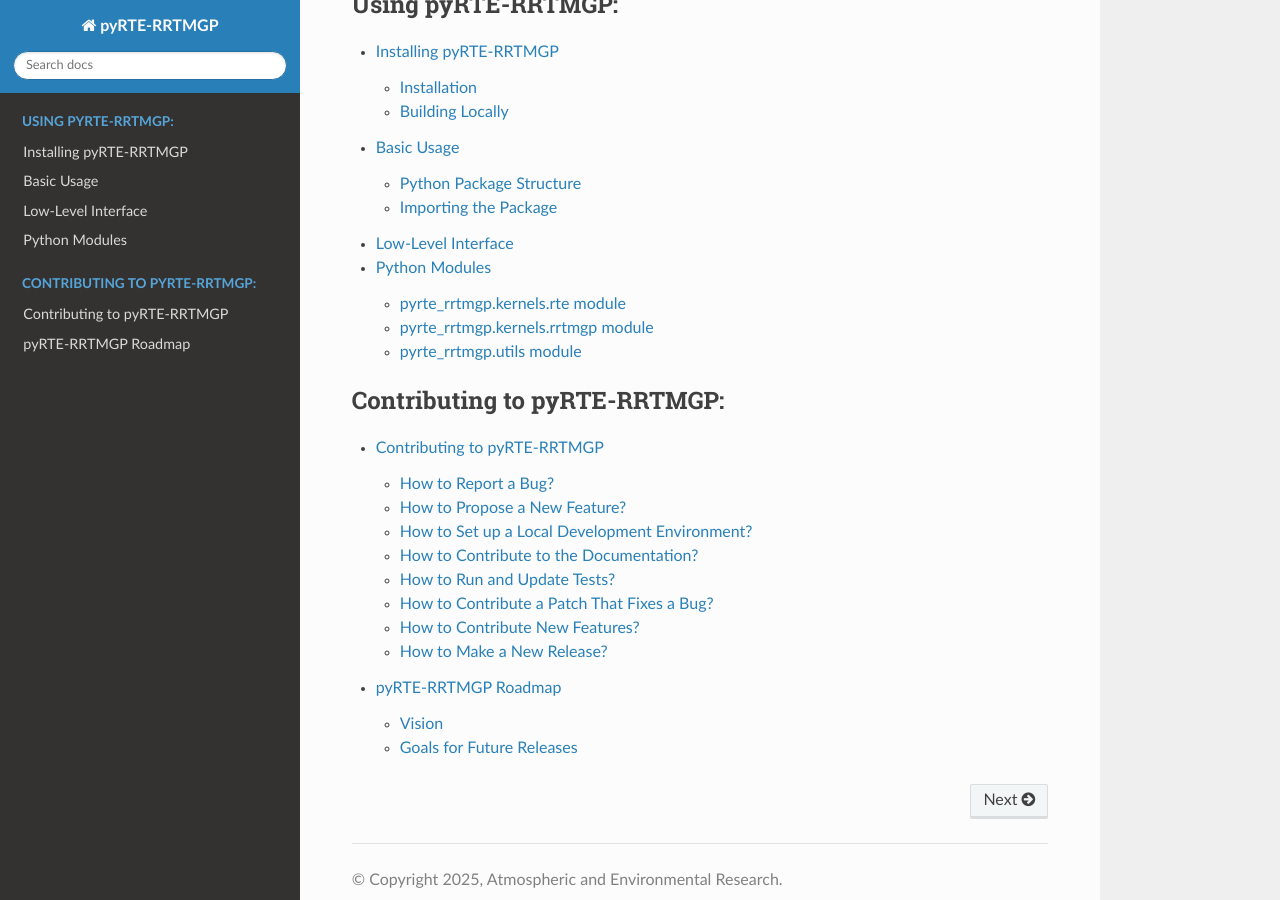
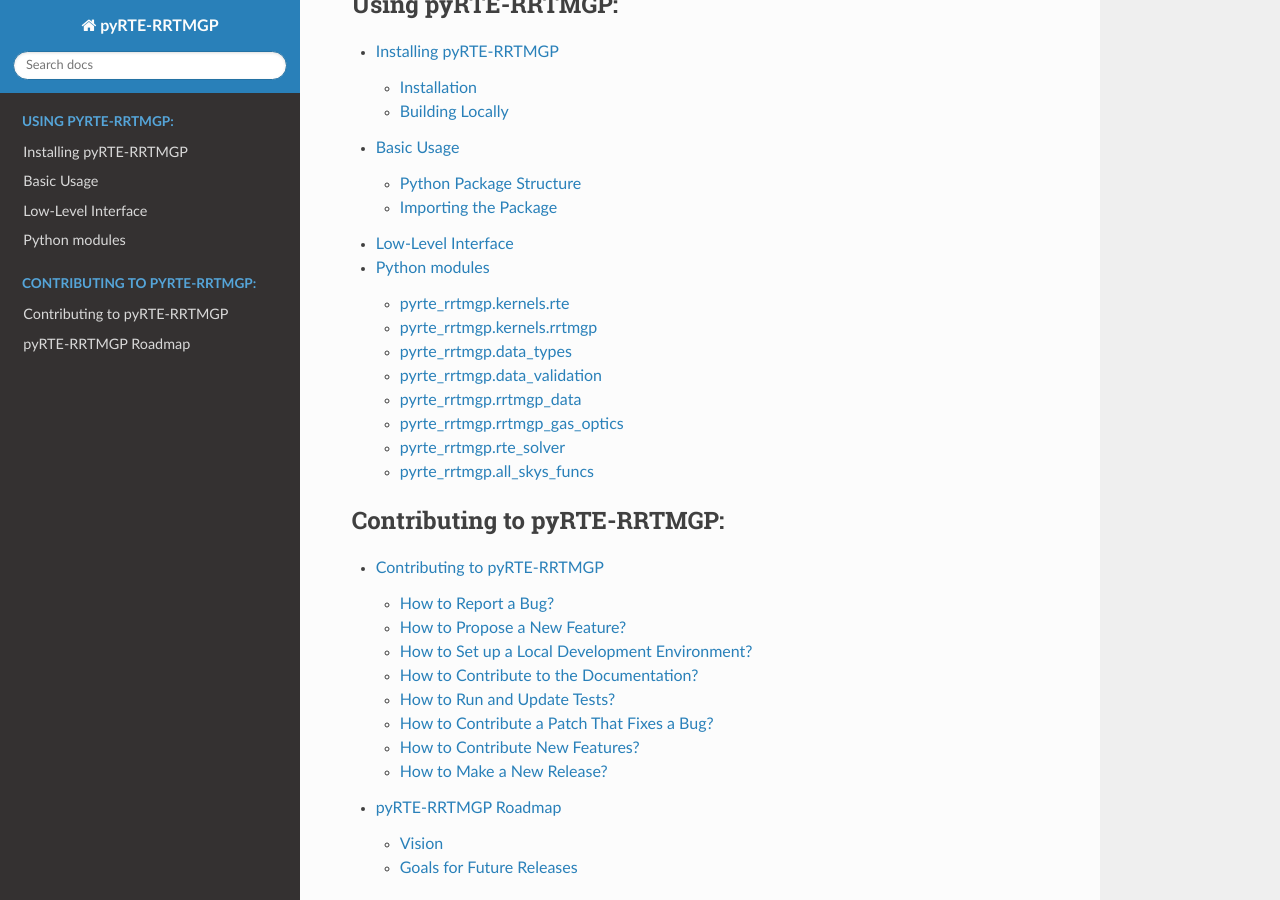
Before and after one commit to earth-system-radiation/pyRTE-RRTMGP, a Sphinx documentation site: the page built from docs/source/index.rst, in a window 1280 px wide and 900 px high, scrolled down 485 px. Built offline with Sphinx 7.4.7 and the Read the Docs theme 3.1.0, drawn with Linux system fonts in a browser that asks for light colours.

```diff
--- a/docs/source/reference_guide/pyrte_rrtmgp_python_modules.rst
+++ b/docs/source/reference_guide/pyrte_rrtmgp_python_modules.rst
@@ -1,6 +1,6 @@
 .. _module_ref:
 
-Python Modules
+Python modules
 ==============
 
 The documentation below provides details for several of the high-level functions wrapping the underlying Fortran code.
@@ -8,26 +8,69 @@ The documentation below provides details for several of the high-level functions
 For more information about the low-level functions available in the ``pyrte_rrtmgp.pyrte_rrtmgp`` submodule, please go to :ref:`low_level_interface`.
 
 
-pyrte\_rrtmgp.kernels.rte module
---------------------------------
+pyrte\_rrtmgp.kernels.rte
+-------------------------
 
 .. automodule:: pyrte_rrtmgp.kernels.rte
    :members:
    :undoc-members:
    :show-inheritance:
 
-pyrte\_rrtmgp.kernels.rrtmgp module
------------------------------------
+pyrte\_rrtmgp.kernels.rrtmgp
+----------------------------
 
 .. automodule:: pyrte_rrtmgp.kernels.rrtmgp
    :members:
    :undoc-members:
    :show-inheritance:
 
-pyrte\_rrtmgp.utils module
---------------------------
+pyrte\_rrtmgp.data_types
+------------------------
 
-.. automodule:: pyrte_rrtmgp.utils
+.. automodule:: pyrte_rrtmgp.data_types
+   :no-index:
    :members:
    :undoc-members:
    :show-inheritance:
+
+pyrte\_rrtmgp.data_validation
+-----------------------------
+
+.. automodule:: pyrte_rrtmgp.data_validation
+   :no-index:
+   :members:
+   :undoc-members:
+   :show-inheritance:
+   :exclude-members: DatasetMappingAccessor.get_dim, DatasetMappingAccessor.get_var, DatasetMappingAccessor.set_mapping
+
+pyrte\_rrtmgp.rrtmgp_data
+-------------------------
+
+.. automodule:: pyrte_rrtmgp.rrtmgp_data
+   :members:
+   :undoc-members:
+   :show-inheritance:
+
+pyrte\_rrtmgp.rrtmgp_gas_optics
+-------------------------------
+
+.. automodule:: pyrte_rrtmgp.rrtmgp_gas_optics
+   :members:
+   :undoc-members:
+   :show-inheritance:
+
+pyrte\_rrtmgp.rte_solver
+------------------------
+
+.. automodule:: pyrte_rrtmgp.rte_solver
+   :members:
+   :undoc-members:
+   :show-inheritance:
+
+pyrte\_rrtmgp.all_skys_funcs
+----------------------------
+
+.. automodule:: pyrte_rrtmgp.all_skys_funcs
+   :members:
+   :undoc-members:
+   :show-inheritance:
```
